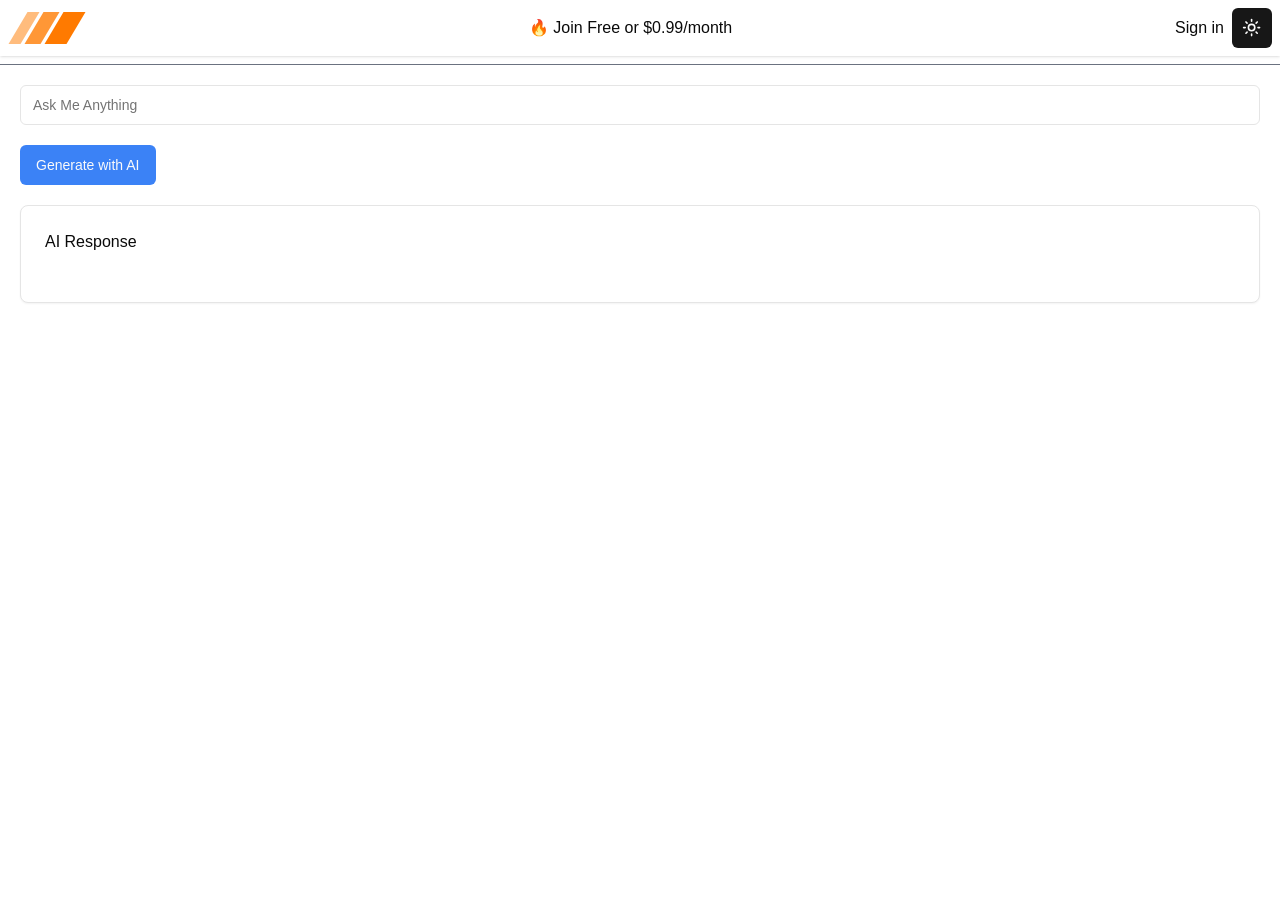
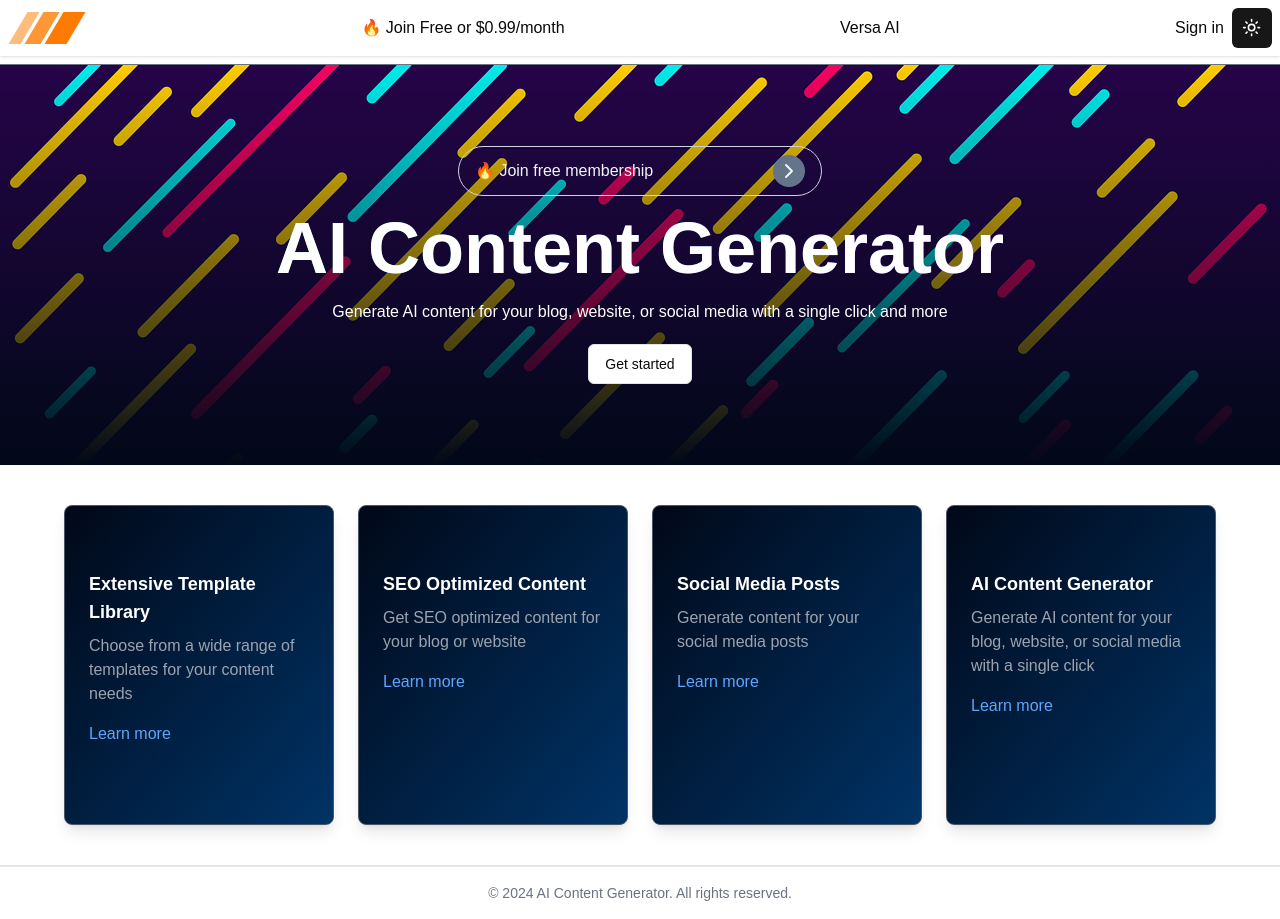
Before and after one commit to rvemuri2/versa-ai, a Next.js app: page / in a window 1280 px wide. Before the commit the page ends 800 px from the top, so only its background shows below. Built offline with nearby package versions, Linux system fonts and the light colour scheme; no server answers.

Commit message:
Making landing page for the AI site

```diff
--- /dev/null
+++ b/app/dashboard/billing/page.tsx
@@ -0,0 +1,24 @@
+"use client";
+import React from "react";
+import { createCustomerPortalSession } from "@/actions/stripe";
+import { Button } from "@/components/ui/button";
+
+export default function Billing() {
+  const handleClick = async () => {
+    const response = await createCustomerPortalSession();
+    window.location.href = response as string;
+  };
+
+  return (
+    <div>
+      <div className="p-10 my-5 mx-5 mb-5 rounded-lg bg-slate-200 dark:bg-slate-800 flex flex-col justify-center items-center">
+        <h1 className="text-xl">Billing</h1>
+        <p>Manage your subscription plan</p>
+      </div>
+
+      <div className="p-5">
+        <Button onClick={handleClick}>Access Stripe Customer Portal</Button>
+      </div>
+    </div>
+  );
+}
--- /dev/null
+++ b/app/dashboard/settings/page.js
@@ -0,0 +1,10 @@
+import React from "react";
+import { UserProfile } from "@clerk/nextjs";
+
+export default function Page() {
+  return (
+    <div className="p-5">
+      <UserProfile />
+    </div>
+  );
+}
--- /dev/null
+++ b/app/gen-ai/page.tsx
@@ -0,0 +1,51 @@
+"use client";
+import { useState } from "react";
+import { runAi } from "@/actions/ai";
+import { Button } from "@/components/ui/button";
+import { Input } from "@/components/ui/input";
+import { Card, CardHeader, CardContent } from "@/components/ui/card";
+import ReactMarkdown from "react-markdown";
+
+export default function Page() {
+  const [response, setResponse] = useState("");
+  const [loading, setLoading] = useState(false);
+  const [query, setQuery] = useState("");
+
+  const handleClick = async (e: any) => {
+    e.preventDefault();
+    setLoading(true);
+    try {
+      const data = await runAi(query);
+      setResponse(data);
+    } catch (err) {
+      console.error(err);
+    } finally {
+      setLoading(false);
+    }
+  };
+
+  return (
+    <div className="m-5">
+      <form onSubmit={handleClick}>
+        <Input
+          className="mb-5"
+          placeholder="Ask anything"
+          value={query}
+          onChange={(e) => setQuery(e.target.value)}
+        />
+        <Button>Generate with AI</Button>
+      </form>
+
+      <Card className="mt-5">
+        <CardHeader>AI Response will appear here..</CardHeader>
+        <CardContent>
+          {loading ? (
+            <div>Loading...</div>
+          ) : (
+            <ReactMarkdown>{response}</ReactMarkdown>
+          )}
+        </CardContent>
+      </Card>
+    </div>
+  );
+}
--- a/app/page.tsx
+++ b/app/page.tsx
@@ -1,54 +1,71 @@
-"use client";
-import { useState, useEffect } from "react";
+import React from "react";
+import Link from "next/link";
+import { Button } from "@/components/ui/button";
+import SignInModal from "@/components/modal/sign-in-modal";
+import PromoCard from "@/components/cards/promo-card";
 
-import { runAi } from "@/actions/ai";
-
-import { Button } from "@/components/ui/button";
-import { Input } from "@/components/ui/input";
-import { Card, CardHeader, CardContent } from "@/components/ui/card";
-import ReactMarkdown from "react-markdown";
-
-export default function Page() {
-  const [response, setResponse] = useState("");
-  const [loading, setLoading] = useState(false);
-  const [query, setQuery] = useState("");
-  const handleClick = async (e: any) => {
-    e.preventDefault();
-    setLoading(true);
-    try {
-      const data = await runAi(query);
-      setResponse(data);
-    } catch (e) {
-      console.log(e);
-    } finally {
-      setLoading(false);
-    }
-  };
+export default function Home() {
   return (
     <>
-      <div className="m-5">
-        <form onSubmit={handleClick}>
-          <Input
-            className="mb-5"
-            placeholder="Ask Me Anything"
-            value={query}
-            onChange={(e) => setQuery(e.target.value)}
-          />
-          <Button className="bg-blue-500 hover:bg-blue-800">
-            Generate with AI
-          </Button>
-        </form>
-        <Card className="mt-5">
-          <CardHeader>AI Response</CardHeader>
-          <CardContent>
-            {loading ? (
-              <div>Loading...</div>
-            ) : (
-              <ReactMarkdown>{response}</ReactMarkdown>
-            )}
-          </CardContent>
-        </Card>
+      <div
+        className="relative bg-cover bg-center"
+        style={{ backgroundImage: 'url("/background.png")', height: "50vh" }}
+      >
+        <div className="absolute inset-0 bg-gradient-to-b from-transparent to-[#010818] z-0"></div>
+
+        <div className="relative z-10 flex items-center justify-center h-full">
+          <div className="text-center">
+            <SignInModal />
+            <h1 className="text-white text-7xl font-bold bg-gradient-to-r from-green-400 via-blue-500 to-purple-600 bg-clip-text text-transparent mb-4">
+              AI Content Generator
+            </h1>
+            <p className="text-white mb-5">
+              Generate AI content for your blog, website, or social media with a
+              single click and more
+            </p>
+            <Link href="/dashboard">
+              <Button variant="outline">Get started</Button>
+            </Link>
+          </div>
+        </div>
       </div>
+
+      <div className="py-10 px-4">
+        <div className="max-w-6xl mx-auto">
+          <div className="grid grid-cols-1 sm:grid-cols-2 md:grid-cols-4 gap-6">
+            <PromoCard
+              title="Extensive Template Library"
+              description="Choose from a wide range of templates for your content needs"
+              link="/dashboard"
+            />
+
+            <PromoCard
+              title="SEO Optimized Content"
+              description="Get SEO optimized content for your blog or website"
+              link="/dashboard"
+            />
+
+            <PromoCard
+              title="Social Media Posts"
+              description="Generate content for your social media posts"
+              link="/dashboard"
+            />
+
+            <PromoCard
+              title="AI Content Generator"
+              description="Generate AI content for your blog, website, or social media with a single click"
+              link="/dashboard"
+            />
+          </div>
+        </div>
+      </div>
+
+      <footer className="py-4 text-center border-t-2">
+        <p className="text-sm text-gray-500">
+          &copy; {new Date().getFullYear()} AI Content Generator. All rights
+          reserved.
+        </p>
+      </footer>
     </>
   );
 }
--- /dev/null
+++ b/components/cards/promo-card.tsx
@@ -0,0 +1,24 @@
+import React from "react";
+import Link from "next/link";
+
+interface PromoCardProps {
+  title: string;
+  description: string;
+  link: string;
+}
+
+const Card: React.FC<PromoCardProps> = ({ title, description, link }) => {
+  return (
+    <Link href={link}>
+      <div className="relative flex flex-col items-start p-6 border rounded-lg bg-opacity-80 border-gray-600 shadow-lg transition-transform transform hover:scale-105 hover:shadow-2xl bg-gradient-to-br from-[#010818] to-[#003366] h-80">
+        <h3 className="text-lg font-semibold mb-2 text-white pt-10">{title}</h3>
+        <p className="text-gray-400 mb-4">{description}</p>
+        <a href={link} className="text-blue-400 hover:underline">
+          Learn more
+        </a>
+      </div>
+    </Link>
+  );
+};
+
+export default Card;
--- /dev/null
+++ b/components/modal/sign-in-modal.tsx
@@ -0,0 +1,32 @@
+"use client";
+import React from "react";
+import { ChevronRight } from "lucide-react";
+import { useClerk, useUser } from "@clerk/nextjs";
+import { useRouter } from "next/navigation";
+
+export default function SignInModal() {
+  const { openSignIn } = useClerk();
+
+  const { user } = useUser();
+  const router = useRouter();
+
+  const handleClick = () => {
+    if (user) {
+      router.push("/dashboard");
+    } else {
+      openSignIn();
+    }
+  };
+
+  return (
+    <div
+      onClick={handleClick}
+      className="flex items-center justify-between border border-slate-300 rounded-full bg-transparen px-4 py-2 w-1/2 mx-auto mb-4 hover:bg-slate-700 hover:bg-opacity-50"
+    >
+      <span className="text-slate-100">🔥 Join free membership</span>
+      <span className="bg-slate-500 text-slate-100 rounded-full w-8 h-8 flex items-center justify-center">
+        <ChevronRight />
+      </span>
+    </div>
+  );
+}
--- a/components/nav/top-nav.tsx
+++ b/components/nav/top-nav.tsx
@@ -39,6 +39,7 @@ export default function TopNav() {
         {!subscribed && (
           <Link href="/membership">🔥 Join Free or $0.99/month</Link>
         )}
+        <Link href="/gen-ai">Versa AI</Link>
         <div className="flex items-center">
           {isSignedIn && (
             <Link
```
